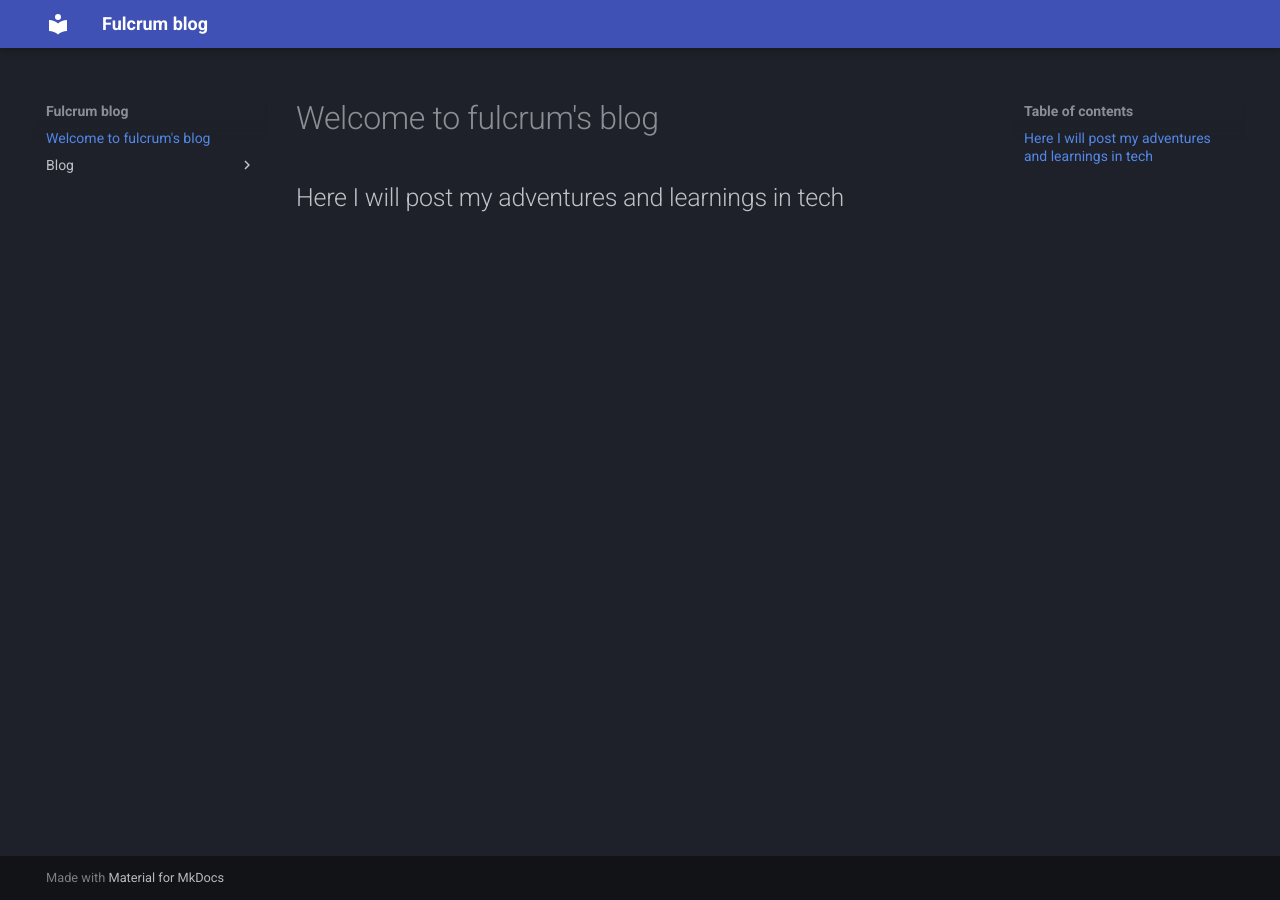
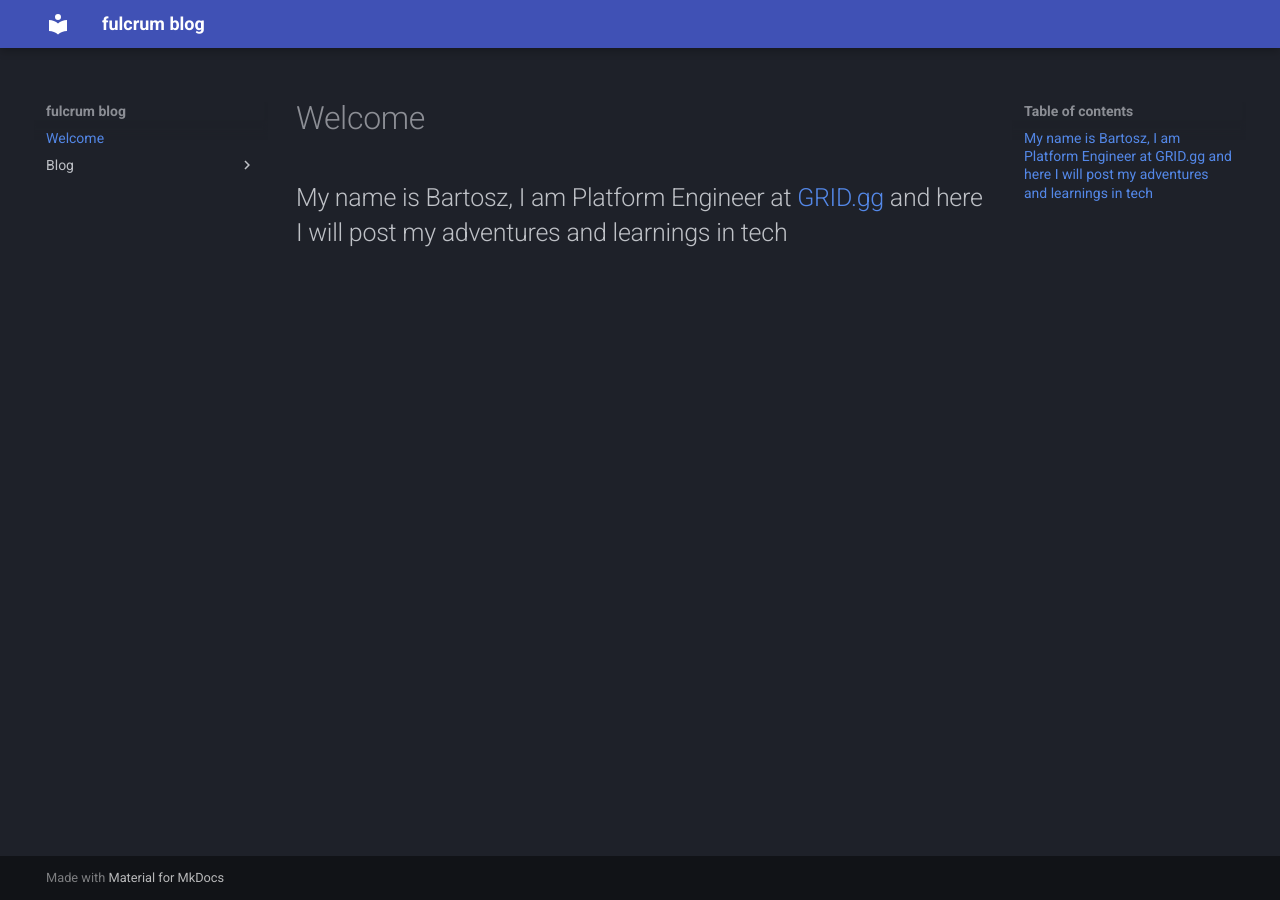
Before and after one commit to fulcrum29/docs, an MkDocs documentation site: the page built from docs/index.md, in a window 1280 px wide. Built offline with MkDocs 1.6.1 and Material for MkDocs 9.7.7, drawn with Linux system fonts in a browser that asks for light colours.

Commit message:
feat: modify structure

```diff
--- a/docs/index.md
+++ b/docs/index.md
@@ -1,4 +1,4 @@
-# Welcome to fulcrum's blog
+# Welcome
 
 
-## Here I will post my adventures and learnings in tech
+## My name is Bartosz, I am Platform Engineer at [GRID.gg](https://grid.gg) and here I will post my adventures and learnings in tech
--- a/mkdocs.yml
+++ b/mkdocs.yml
@@ -1,4 +1,4 @@
-site_name: Fulcrum blog
+site_name: fulcrum blog
 site_url: https://fulcrum29.github.com/docs
 theme:
   name: material
```
Also changed, not shown: docs/blog/posts/deployment_at_grid.md (added, +5 -0 lines).
